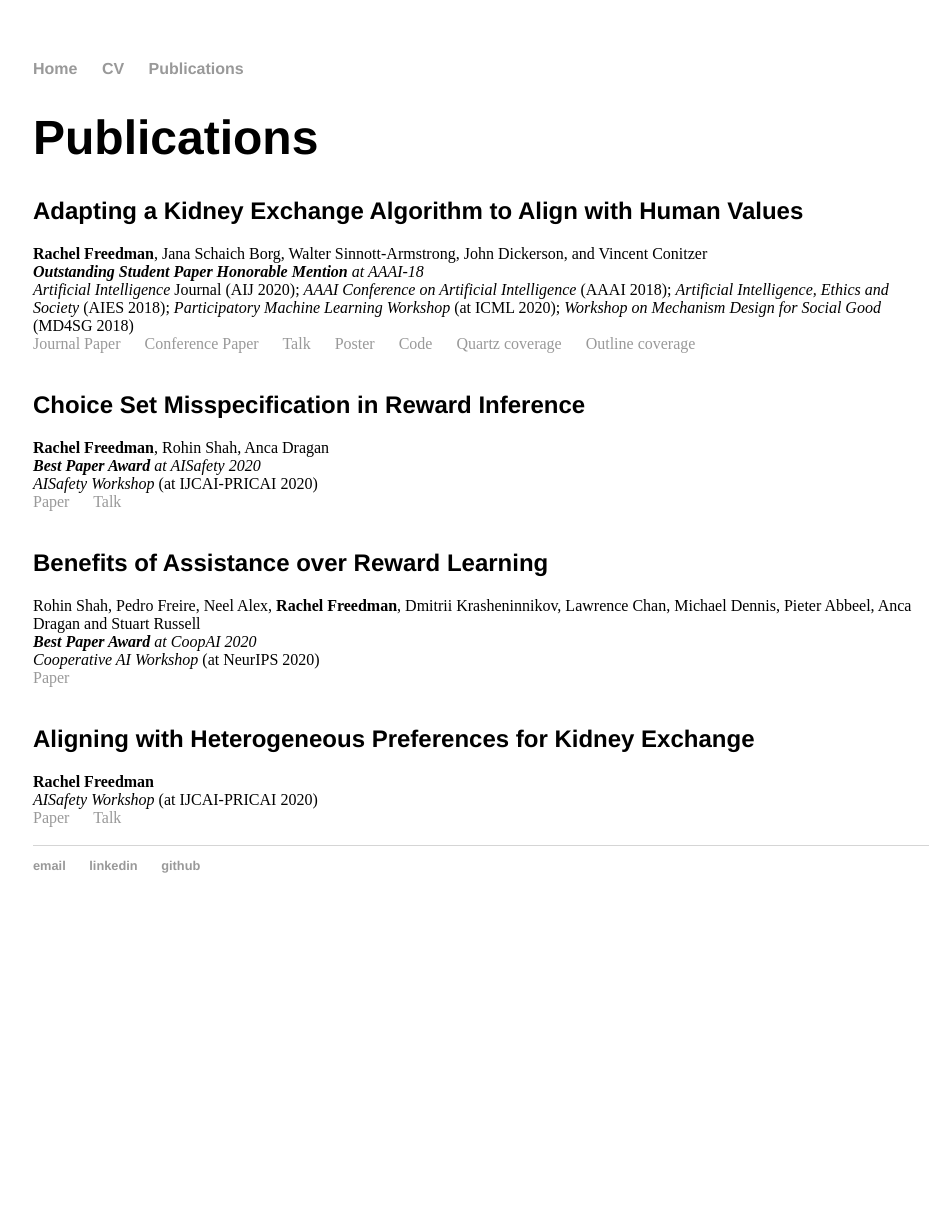
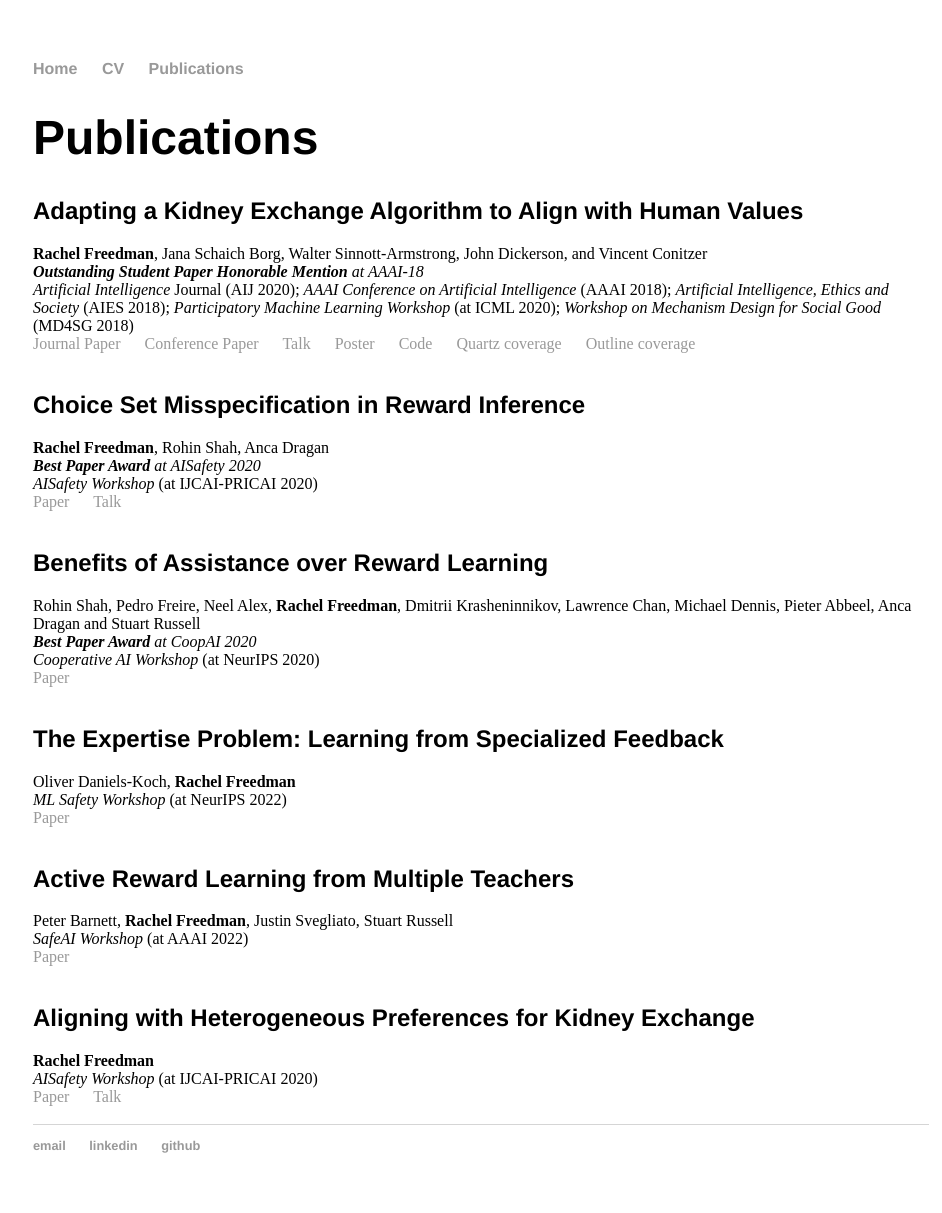
Before and after one commit to RachelFreedman/rachelfreedman.github.io, a Jekyll site: the page built from publications/index.html, in a window 1280 px wide. Shown: the whole page, without its empty margins (159-1101 px from the left). Built offline with Jekyll 4.4.1, drawn with Linux system fonts in a browser that asks for light colours; before the commit the page ends 933 px from its top, so only the background shows below that.

Commit message:
Update index.html

```diff
--- a/publications/index.html
+++ b/publications/index.html
@@ -25,6 +25,16 @@ Rohin Shah, Pedro Freire, Neel Alex, <strong>Rachel Freedman</strong>, Dmitrii K
 <em>Cooperative AI Workshop</em> (at NeurIPS 2020) <br /> <a href="/assets/CoopAI2020.pdf">Paper</a>
 <br><br>
 
+<h2>The Expertise Problem: Learning from Specialized Feedback</h2>
+Oliver Daniels-Koch, <strong>Rachel Freedman</strong><br />
+<em>ML Safety Workshop</em> (at NeurIPS 2022) <br /> <a href="/assets/Daniels-Koch2022.pdf">Paper</a>
+<br><br>
+
+<h2>Active Reward Learning from Multiple Teachers</h2>
+Peter Barnett, <strong>Rachel Freedman</strong>, Justin Svegliato, Stuart Russell<br />
+<em>SafeAI Workshop</em> (at AAAI 2022) <br /> <a href="/assets/Barnett2022.pdf">Paper</a>
+<br><br>
+
 <h2>Aligning with Heterogeneous Preferences for Kidney Exchange</h2>
 <strong>Rachel Freedman</strong><br />
 <em>AISafety Workshop</em> (at IJCAI-PRICAI 2020) <br /> <a href="/assets/Freedman20_AIS_kidney.pdf">Paper</a> &emsp; <a href="https://youtu.be/1BN-lRYJv8U?t=10551">Talk</a>
```
